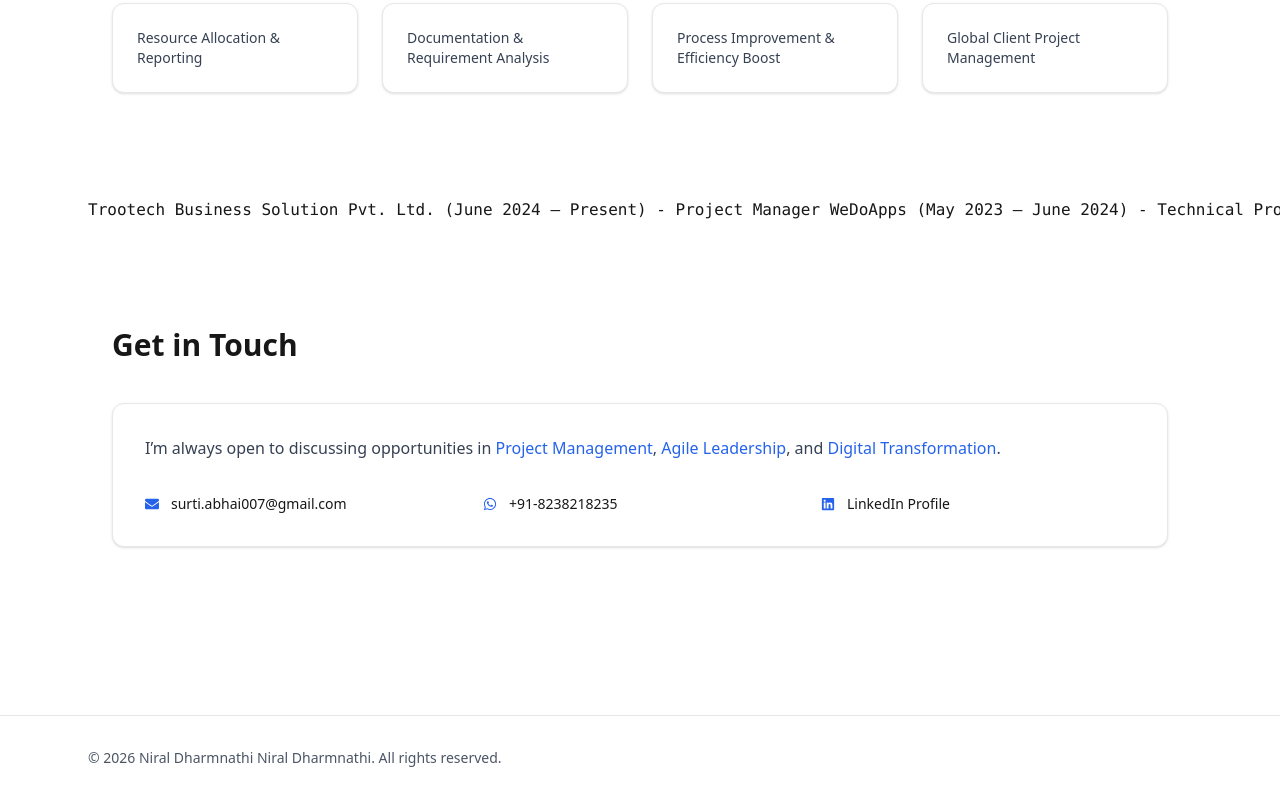
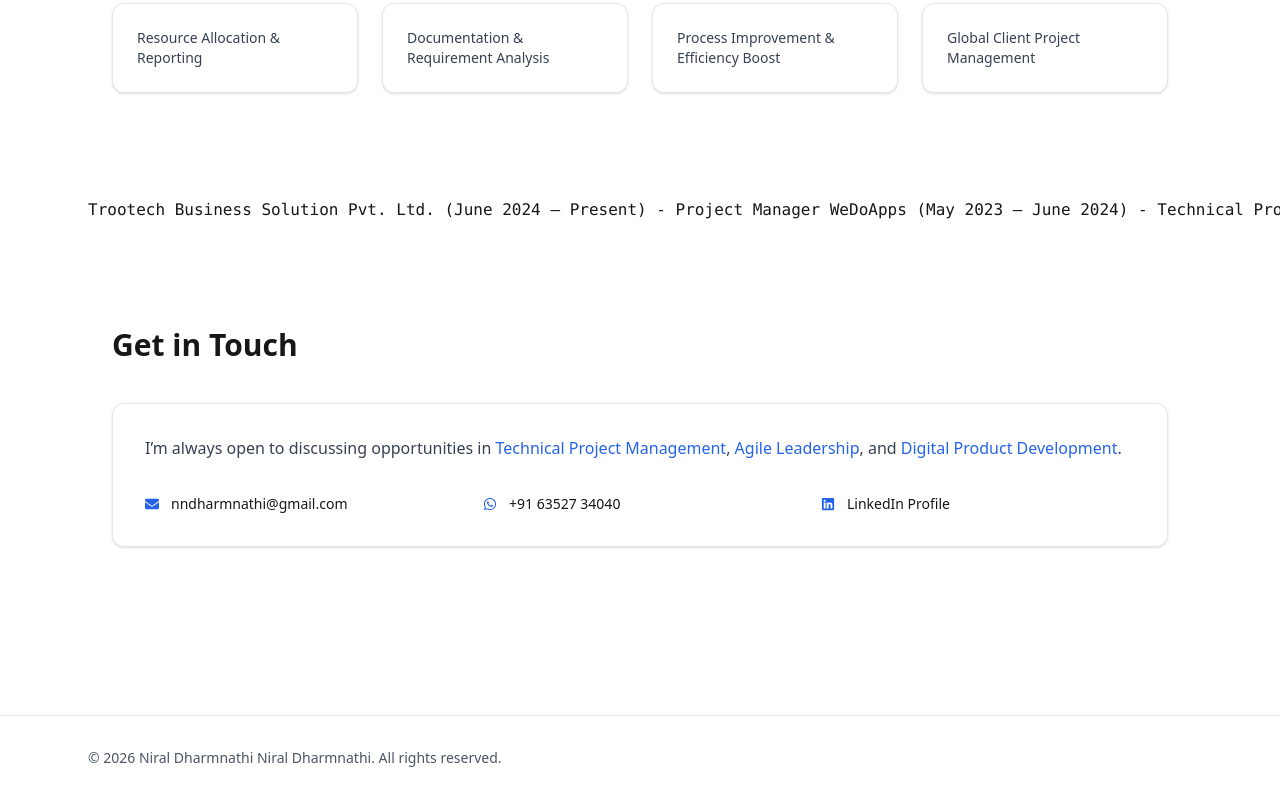
Before and after one commit to nndharmanathi/niral_cv, a Next.js app: page / in a window 1280 px wide. Shown: the part 1040-1840 px from the top of the page. Built offline with nearby package versions, Linux system fonts and the light colour scheme.

Commit message:
Update Contact.js

```diff
--- a/components/Contact.js
+++ b/components/Contact.js
@@ -13,36 +13,36 @@ export default function Contact() {
 
           <p className="text-gray-700 mb-8">
             I’m always open to discussing opportunities in
-            <span className="text-primary"> Project Management</span>,
+            <span className="text-primary"> Technical Project Management</span>,
             <span className="text-primary"> Agile Leadership</span>, and
-            <span className="text-primary"> Digital Transformation</span>.
+            <span className="text-primary"> Digital Product Development</span>.
           </p>
 
           <div className="grid md:grid-cols-3 gap-6 text-sm">
 
             <div className="flex items-center gap-3">
               <FaEnvelope className="text-primary" />
-              <a href="mailto:surti.abhai007@gmail.com" className="hover:underline">
-                surti.abhai007@gmail.com
+              <a href="mailto:nndharmnathi@gmail.com" className="hover:underline">
+                nndharmnathi@gmail.com
               </a>
             </div>
 
             <div className="flex items-center gap-3">
               <FaWhatsapp className="text-primary" />
               <a
-                href="https://wa.me/918238218235"
+                href="https://wa.me/916352734040"
                 target="_blank"
                 rel="noopener noreferrer"
                 className="hover:underline"
               >
-                +91-8238218235
+                +91 63527 34040
               </a>
             </div>
 
             <div className="flex items-center gap-3">
               <FaLinkedin className="text-primary" />
               <a
-                href="https://www.linkedin.com/in/abhai-surti-b20854140"
+                href="https://www.linkedin.com/in/niral-dharmnathi-2212268b"
                 target="_blank"
                 rel="noopener noreferrer"
                 className="hover:underline"
```
